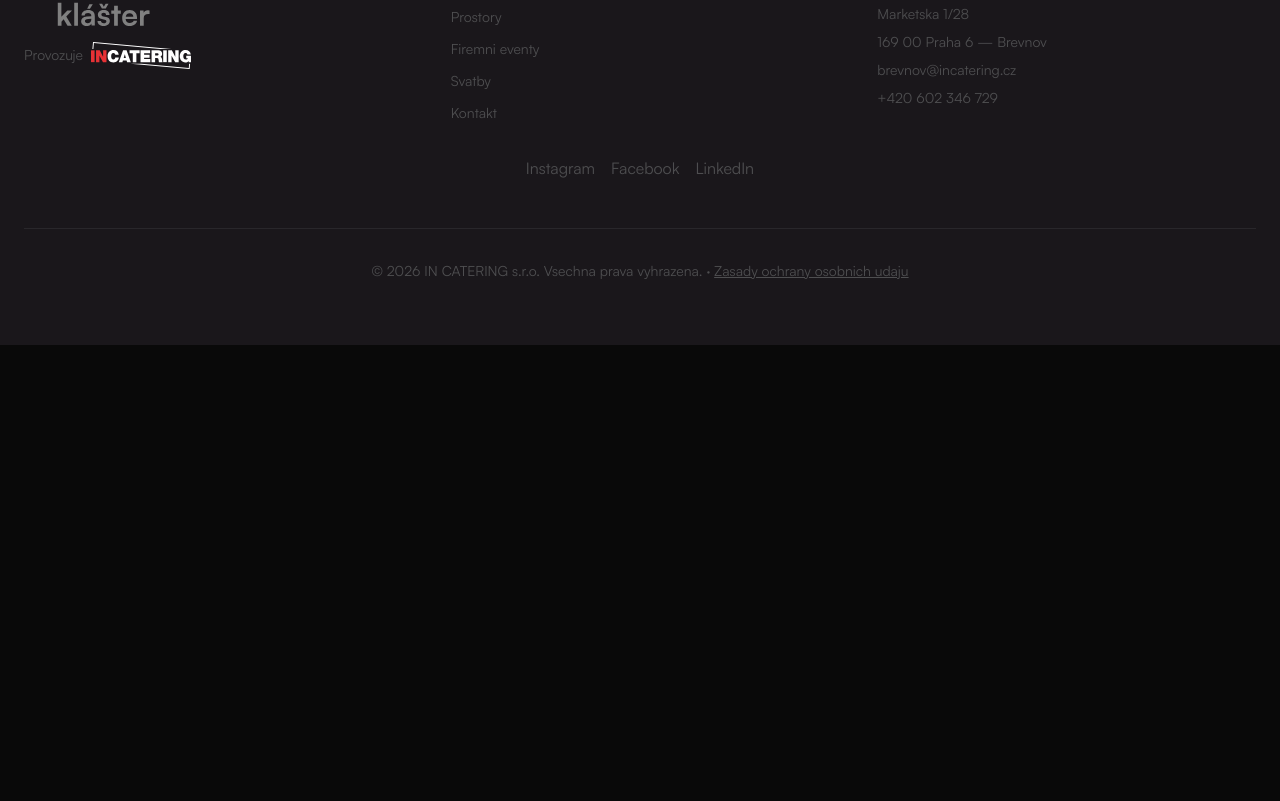
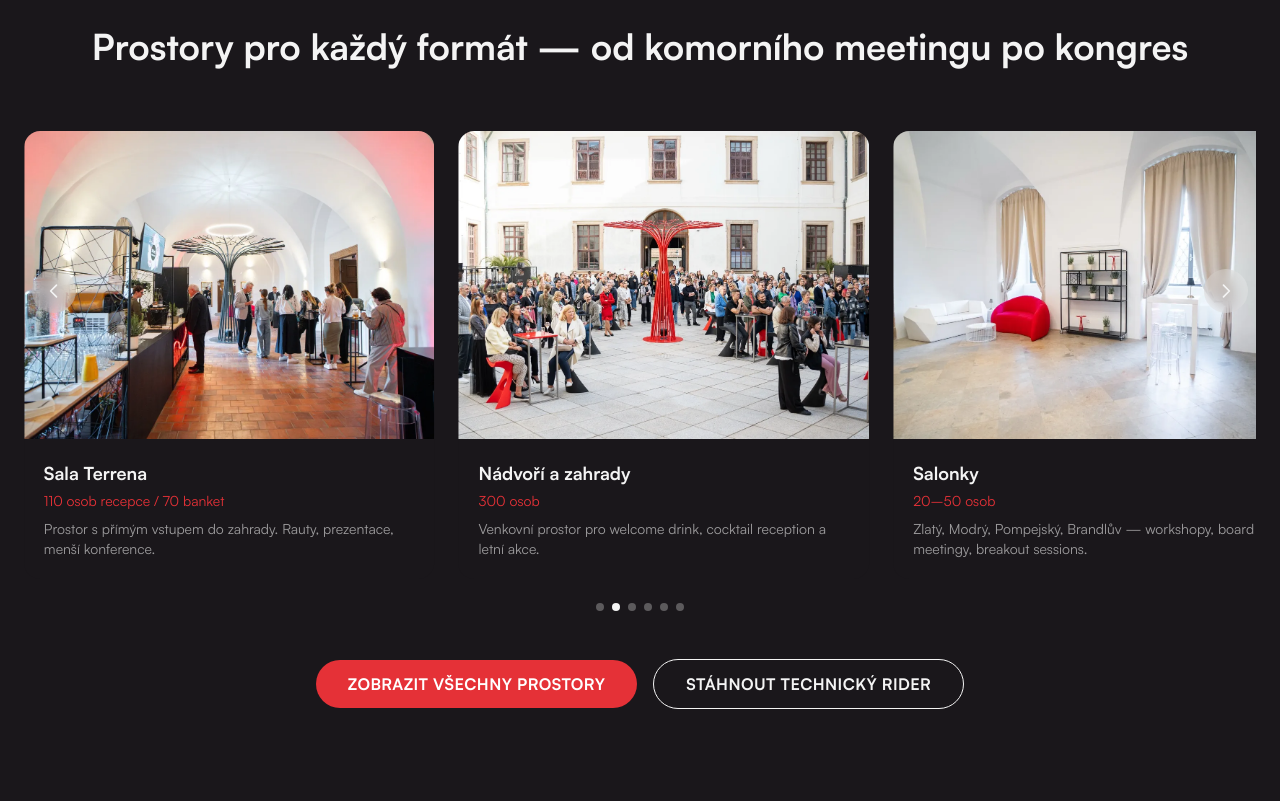
Before and after one commit to lsei27/brevnovevents, a Next.js app: page / in a window 1280 px wide. Shown: the part 1819-2620 px from the top of the page. Before the commit the page ends 2164 px from the top, so only its background shows below. Built offline with nearby package versions, Linux system fonts and the light colour scheme.

Commit message:
feat: add Spaces Showcase with Embla Carousel
Co-Authored-By: Claude Opus 4.6 <noreply@anthropic.com>

```diff
--- a/package.json
+++ b/package.json
@@ -9,6 +9,8 @@
     "lint": "eslint"
   },
   "dependencies": {
+    "embla-carousel-autoplay": "^8.6.0",
+    "embla-carousel-react": "^8.6.0",
     "next": "16.1.6",
     "react": "19.2.3",
     "react-dom": "19.2.3"
--- a/src/app/page.tsx
+++ b/src/app/page.tsx
@@ -1,11 +1,13 @@
 import { Hero } from "@/components/sections/Hero";
 import { USP } from "@/components/sections/USP";
+import { SpacesShowcase } from "@/components/sections/SpacesShowcase";
 
 export default function HomePage() {
   return (
     <>
       <Hero />
       <USP />
+      <SpacesShowcase />
     </>
   );
 }
--- /dev/null
+++ b/src/components/sections/SpacesShowcase.tsx
@@ -0,0 +1,79 @@
+import { ImageCarousel } from "@/components/ui/ImageCarousel";
+import { Button } from "@/components/ui/Button";
+
+const spaces = [
+  {
+    image: "/images/prostory/tereziansky-sal-konference.webp",
+    alt: "Tereziánský sál — konferenční sál pro 180 osob v Břevnovském klášteře",
+    title: "Tereziánský sál",
+    capacity: "180 osob divadlo / 100 banket",
+    description:
+      "Barokní sál s freskami. Hlavní prostor pro konference a gala večery.",
+  },
+  {
+    image: "/images/prostory/sala-terrena-raut.webp",
+    alt: "Sala Terrena — eventový prostor pro rauty a prezentace, kapacita 110 osob",
+    title: "Sala Terrena",
+    capacity: "110 osob recepce / 70 banket",
+    description:
+      "Prostor s přímým vstupem do zahrady. Rauty, prezentace, menší konference.",
+  },
+  {
+    image: "/images/prostory/nadvori-klaster.webp",
+    alt: "Nádvoří Břevnovského kláštera — venkovní prostor pro 300 hostů",
+    title: "Nádvoří a zahrady",
+    capacity: "300 osob",
+    description:
+      "Venkovní prostor pro welcome drink, cocktail reception a letní akce.",
+  },
+  {
+    image: "/images/prostory/salonek-prizemi.webp",
+    alt: "Salonek v přízemí Břevnovského kláštera — workshopy a meetingy pro 20–50 osob",
+    title: "Salonky",
+    capacity: "20–50 osob",
+    description:
+      "Zlatý, Modrý, Pompejský, Brandlův — workshopy, board meetingy, breakout sessions.",
+  },
+  {
+    image: "/images/prostory/brevnovsky-klaster-exterier.webp",
+    alt: "Břevnovský klášter — pohled na exteriér historického areálu",
+    title: "Exteriér",
+    capacity: "",
+    description:
+      "Historický areál s unikátní atmosférou pro příjezd hostů.",
+  },
+  {
+    image: "/images/prostory/brevnovsky-klaster-pohled-shora.webp",
+    alt: "Břevnovský klášter — letecký pohled na celý areál",
+    title: "Areál z výšky",
+    capacity: "",
+    description:
+      "Letecký pohled na celý areál kláštera s nádvořím a zahradami.",
+  },
+];
+
+export function SpacesShowcase() {
+  return (
+    <section id="prostory" className="bg-brand-black-alt py-20 md:py-32">
+      <div className="mx-auto max-w-7xl px-6">
+        <h2 className="text-center text-3xl font-bold md:text-4xl">
+          Prostory pro každý formát — od komorního meetingu po kongres
+        </h2>
+        <div className="mt-16">
+          <ImageCarousel slides={spaces} />
+        </div>
+        <div className="mt-12 flex flex-col items-center gap-4 sm:flex-row sm:justify-center">
+          <Button href="#kontakt" variant="primary">
+            Zobrazit všechny prostory
+          </Button>
+          <Button
+            href="/downloads/technicky-rider-brevnovsky-klaster.pdf"
+            variant="secondary"
+          >
+            Stáhnout technický rider
+          </Button>
+        </div>
+      </div>
+    </section>
+  );
+}
--- /dev/null
+++ b/src/components/ui/ImageCarousel.tsx
@@ -0,0 +1,134 @@
+"use client";
+
+import { useCallback, useEffect, useState } from "react";
+import useEmblaCarousel from "embla-carousel-react";
+import Autoplay from "embla-carousel-autoplay";
+
+interface Slide {
+  image: string;
+  alt: string;
+  title: string;
+  capacity: string;
+  description: string;
+}
+
+interface ImageCarouselProps {
+  slides: Slide[];
+}
+
+export function ImageCarousel({ slides }: ImageCarouselProps) {
+  const [emblaRef, emblaApi] = useEmblaCarousel(
+    { loop: true, align: "start", slidesToScroll: 1 },
+    [Autoplay({ delay: 5000, stopOnInteraction: true })]
+  );
+
+  const [selectedIndex, setSelectedIndex] = useState(0);
+
+  const scrollPrev = useCallback(() => emblaApi?.scrollPrev(), [emblaApi]);
+  const scrollNext = useCallback(() => emblaApi?.scrollNext(), [emblaApi]);
+
+  const onSelect = useCallback(() => {
+    if (!emblaApi) return;
+    setSelectedIndex(emblaApi.selectedScrollSnap());
+  }, [emblaApi]);
+
+  useEffect(() => {
+    if (!emblaApi) return;
+    onSelect();
+    emblaApi.on("select", onSelect);
+    return () => {
+      emblaApi.off("select", onSelect);
+    };
+  }, [emblaApi, onSelect]);
+
+  return (
+    <div className="relative">
+      {/* Carousel viewport with CSS scroll-snap fallback */}
+      <div ref={emblaRef} className="overflow-hidden">
+        <div className="flex gap-4 md:gap-6">
+          {slides.map((slide, index) => (
+            <div
+              key={slide.title}
+              className="min-w-0 flex-[0_0_100%] sm:flex-[0_0_50%] lg:flex-[0_0_33.333%]"
+            >
+              <div className="overflow-hidden rounded-2xl bg-brand-black-alt">
+                <div className="aspect-[4/3] overflow-hidden">
+                  <img
+                    src={slide.image}
+                    alt={slide.alt}
+                    loading={index === 0 ? "eager" : "lazy"}
+                    className="h-full w-full object-cover transition-transform duration-500 hover:scale-105"
+                  />
+                </div>
+                <div className="p-5">
+                  <h3 className="text-lg font-bold">{slide.title}</h3>
+                  <p className="mt-1 text-sm text-brand-red">
+                    {slide.capacity}
+                  </p>
+                  <p className="mt-2 text-sm text-brand-white/60">
+                    {slide.description}
+                  </p>
+                </div>
+              </div>
+            </div>
+          ))}
+        </div>
+      </div>
+
+      {/* Desktop arrows */}
+      <button
+        type="button"
+        onClick={scrollPrev}
+        aria-label="Předchozí"
+        className="absolute left-2 top-1/3 hidden -translate-y-1/2 rounded-full bg-white/20 p-3 backdrop-blur transition-colors hover:bg-white/40 md:block"
+      >
+        <svg
+          className="h-5 w-5"
+          fill="none"
+          viewBox="0 0 24 24"
+          stroke="currentColor"
+          strokeWidth={2}
+        >
+          <path
+            strokeLinecap="round"
+            strokeLinejoin="round"
+            d="M15 19l-7-7 7-7"
+          />
+        </svg>
+      </button>
+      <button
+        type="button"
+        onClick={scrollNext}
+        aria-label="Další"
+        className="absolute right-2 top-1/3 hidden -translate-y-1/2 rounded-full bg-white/20 p-3 backdrop-blur transition-colors hover:bg-white/40 md:block"
+      >
+        <svg
+          className="h-5 w-5"
+          fill="none"
+          viewBox="0 0 24 24"
+          stroke="currentColor"
+          strokeWidth={2}
+        >
+          <path
+            strokeLinecap="round"
+            strokeLinejoin="round"
+            d="M9 5l7 7-7 7"
+          />
+        </svg>
+      </button>
+
+      {/* Dots */}
+      <div className="mt-6 flex justify-center gap-2">
+        {slides.map((_, index) => (
+          <button
+            key={index}
+            type="button"
+            onClick={() => emblaApi?.scrollTo(index)}
+            aria-label={`Přejít na slide ${index + 1}`}
+            className={`h-2 w-2 rounded-full transition-colors ${index === selectedIndex ? "bg-brand-white" : "bg-brand-white/30"}`}
+          />
+        ))}
+      </div>
+    </div>
+  );
+}
```
Also changed, not shown: 1 other file (tests, documents, lock files or other folders).
